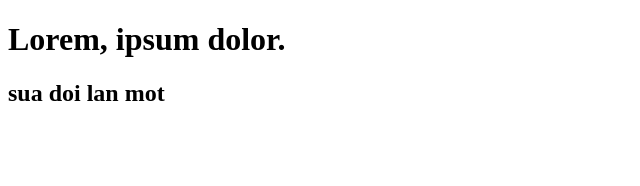
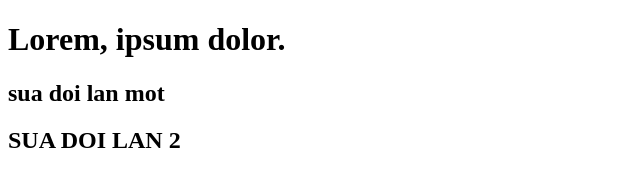
Before and after one commit to QuanWou/Project_, a plain HTML site: page index.html in a window 1280 px wide. Shown: the whole page, without its empty margins (0-640 px from the left). Drawn offline with Linux system fonts and the light colour scheme.

Commit message:
test commit lan 3

```diff
--- a/index.html
+++ b/index.html
@@ -8,5 +8,6 @@
   <body>
     <h1>Lorem, ipsum dolor.</h1>
     <h2>sua doi lan mot</h2>
+    <h2>SUA DOI LAN 2</h2>
   </body>
 </html>
```
